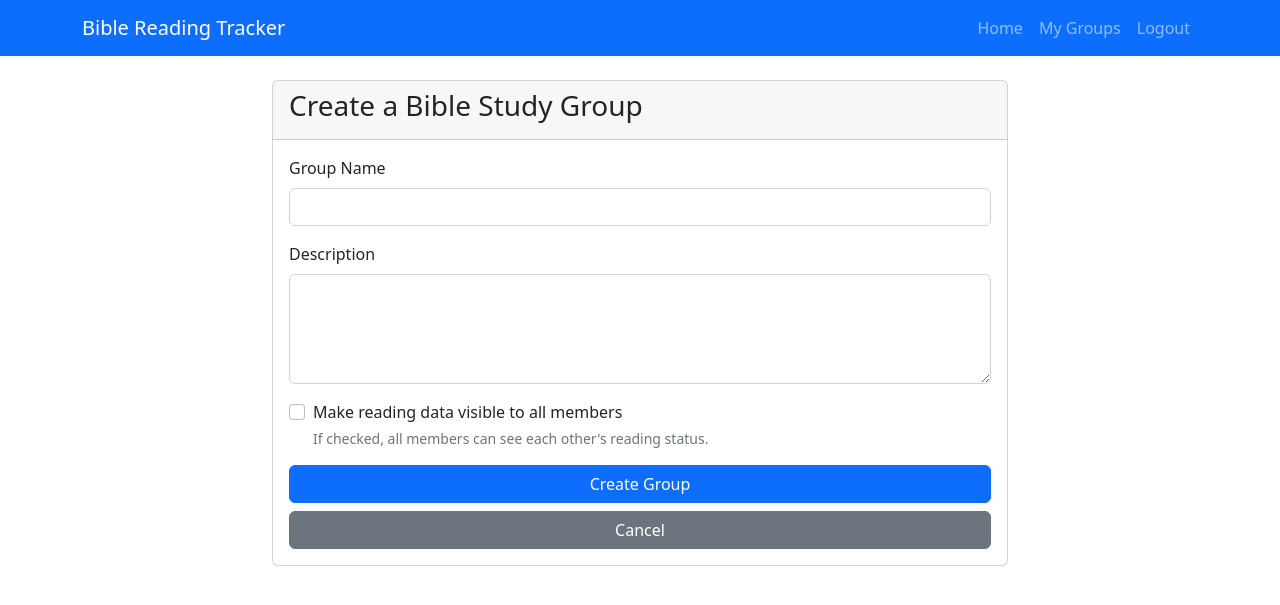
After one commit to rtang0203/bibletracker2, a Flask app: page /groups/create in a window 1280 px wide. The commit adds this page. Shown: the top 605 px of the page. Run offline with Flask 2, Linux system fonts and the light colour scheme; the visitor is signed in with stand-in values (Sample User, id 1).

Commit message:
groups routes

```diff
--- a/app/auth/__init__.py
+++ b/app/auth/__init__.py
@@ -3,4 +3,5 @@ from flask import Blueprint
 
 auth_bp = Blueprint('auth', __name__, url_prefix='/auth')
 
-from app.auth import routes
+# Use relative import for routes
+from . import routes
--- a/app/auth/forms.py
+++ b/app/auth/forms.py
@@ -2,7 +2,7 @@
 from flask_wtf import FlaskForm
 from wtforms import StringField, PasswordField, BooleanField, SubmitField
 from wtforms.validators import DataRequired, Email, EqualTo, ValidationError
-from app.models import User
+from ..models import User
 
 class LoginForm(FlaskForm):
     username_or_email = StringField('Username or Email', validators=[DataRequired()])
--- a/app/auth/routes.py
+++ b/app/auth/routes.py
@@ -3,9 +3,9 @@
 from flask import render_template, redirect, url_for, flash, request
 from flask_login import login_user, logout_user, current_user, login_required
 from app import db
-from app.auth import auth_bp
-from app.models import User
-from app.auth.forms import LoginForm, RegistrationForm  # We'll create these forms next
+from . import auth_bp # Relative import for blueprint
+from ..models import User # Relative import for models
+from .forms import LoginForm, RegistrationForm  # Relative import for forms
 
 @auth_bp.route('/login', methods=['GET', 'POST'])
 def login():
--- a/app/groups/__init__.py
+++ b/app/groups/__init__.py
@@ -3,4 +3,5 @@ from flask import Blueprint
 
 groups_bp = Blueprint('groups', __name__, url_prefix='/groups')
 
-from app.groups import routes
+# Import routes at the end to potentially avoid circular dependencies during initialization
+from . import routes # Use relative import
--- /dev/null
+++ b/app/groups/forms.py
@@ -0,0 +1,20 @@
+# app/groups/forms.py
+from flask_wtf import FlaskForm
+from wtforms import StringField, TextAreaField, BooleanField, SubmitField
+from wtforms.validators import DataRequired, Length, ValidationError
+from ..models import Group
+
+class CreateGroupForm(FlaskForm):
+    name = StringField('Group Name', validators=[DataRequired(), Length(min=3, max=100)])
+    description = TextAreaField('Description', validators=[Length(max=500)])
+    is_data_public = BooleanField('Make reading data visible to all members')
+    submit = SubmitField('Create Group')
+
+class JoinGroupForm(FlaskForm):
+    group_code = StringField('Group Code', validators=[DataRequired(), Length(min=8, max=8)])
+    submit = SubmitField('Join Group')
+
+    def validate_group_code(self, group_code):
+        group = Group.query.filter_by(group_code=group_code.data.upper()).first()
+        if not group:
+            raise ValidationError('Invalid group code. Please check and try again.')
--- a/app/groups/routes.py
+++ b/app/groups/routes.py
@@ -1,10 +1,106 @@
 # Group management routes
+
 # app/groups/routes.py
-from flask import render_template
-from flask_login import login_required
+from flask import render_template, redirect, url_for, flash, request
+from flask_login import current_user, login_required
+from app import db
 from app.groups import groups_bp
+from app.models import Group, User, group_members
+from .forms import CreateGroupForm, JoinGroupForm # Use relative import
 
 @groups_bp.route('/my-groups')
 @login_required
 def my_groups():
-    return render_template('groups/my_groups.html', title='My Groups')
+    user_groups = current_user.groups
+    return render_template('groups/my_groups.html', title='My Groups', groups=user_groups)
+
+@groups_bp.route('/create', methods=['GET', 'POST'])
+@login_required
+def create_group():
+    # from app.groups.forms import CreateGroupForm # Removed import from here
+    form = CreateGroupForm()
+    if form.validate_on_submit():
+        group = Group(
+            name=form.name.data,
+            description=form.description.data,
+            created_by=current_user.id,
+            is_data_public=form.is_data_public.data
+        )
+        db.session.add(group)
+        db.session.commit()
+
+        # Add the creator as a member and admin
+        current_user.groups.append(group)
+
+        # Update the association table to set is_admin=True
+        stmt = group_members.update().where(
+            (group_members.c.user_id == current_user.id) &
+            (group_members.c.group_id == group.id)
+        ).values(is_admin=True)
+
+        db.session.execute(stmt)
+        db.session.commit()
+
+        flash(f'Group "{group.name}" created successfully! Group code: {group.group_code}')
+        return redirect(url_for('groups.view_group', group_id=group.id))
+
+    return render_template('groups/create_group.html', title='Create Group', form=form)
+
+@groups_bp.route('/join', methods=['GET', 'POST'])
+@login_required
+def join_group():
+    # from app.groups.forms import JoinGroupForm # Removed import from here
+    form = JoinGroupForm()
+    if form.validate_on_submit():
+        group = Group.query.filter_by(group_code=form.group_code.data.upper()).first()
+
+        # Check if user is already a member
+        if group in current_user.groups:
+            flash('You are already a member of this group.')
+            return redirect(url_for('groups.view_group', group_id=group.id))
+
+        # Add user to group
+        current_user.groups.append(group)
+        db.session.commit()
+
+        flash(f'You have successfully joined "{group.name}"!')
+        return redirect(url_for('groups.view_group', group_id=group.id))
+
+    return render_template('groups/join_group.html', title='Join Group', form=form)
+
+@groups_bp.route('/view/<int:group_id>')
+@login_required
+def view_group(group_id):
+    group = Group.query.get_or_404(group_id)
+
+    # Check if user is a member of this group
+    if group not in current_user.groups:
+        flash('You are not a member of this group.')
+        return redirect(url_for('groups.my_groups'))
+
+    # Check if user is an admin of this group
+    is_admin = db.session.query(group_members).filter(
+        group_members.c.user_id == current_user.id,
+        group_members.c.group_id == group.id,
+        group_members.c.is_admin == True
+    ).first() is not None
+
+    return render_template('groups/view_group.html', title=group.name, group=group, is_admin=is_admin)
+
+@groups_bp.route('/leave/<int:group_id>')
+@login_required
+def leave_group(group_id):
+    group = Group.query.get_or_404(group_id)
+
+    # Can't leave if you're the creator
+    if group.created_by == current_user.id:
+        flash('As the group creator, you cannot leave the group.')
+        return redirect(url_for('groups.view_group', group_id=group.id))
+
+    # Remove user from group
+    if group in current_user.groups:
+        current_user.groups.remove(group)
+        db.session.commit()
+        flash(f'You have left "{group.name}".')
+
+    return redirect(url_for('groups.my_groups'))
--- a/app/models.py
+++ b/app/models.py
@@ -10,7 +10,7 @@ from app import db  # Import db from app package
 group_members = db.Table('group_members',
     db.Column('user_id', db.Integer, db.ForeignKey('users.id'), primary_key=True),
     db.Column('group_id', db.Integer, db.ForeignKey('groups.id'), primary_key=True),
-    db.Column('joined_at', db.DateTime, default=datetime.utcnow),
+    db.Column('joined_at', db.DateTime, default=db.func.now()),
     db.Column('is_admin', db.Boolean, default=False)
 )
 
@@ -21,7 +21,7 @@ class User(UserMixin, db.Model):  # Inherit from UserMixin
     username = db.Column(db.String(80), unique=True, nullable=False)
     email = db.Column(db.String(120), unique=True, nullable=False)
     password_hash = db.Column(db.String(256), nullable=False)
-    created_at = db.Column(db.DateTime, default=datetime.utcnow)
+    created_at = db.Column(db.DateTime, default=db.func.now())
 
     # Relationships
     groups = db.relationship('Group', secondary=group_members,
@@ -44,7 +44,7 @@ class Group(db.Model):
     name = db.Column(db.String(100), nullable=False)
     description = db.Column(db.Text)
     group_code = db.Column(db.String(10), unique=True, nullable=False)
-    created_at = db.Column(db.DateTime, default=datetime.utcnow)
+    created_at = db.Column(db.DateTime, default=db.func.now())
     is_data_public = db.Column(db.Boolean, default=True)
 
     # Foreign Keys
--- a/app/readings/__init__.py
+++ b/app/readings/__init__.py
@@ -3,4 +3,5 @@ from flask import Blueprint
 
 readings_bp = Blueprint('readings', __name__, url_prefix='/readings')
 
-from app.readings import routes
+# Use relative import for routes
+from . import routes
--- a/app/readings/routes.py
+++ b/app/readings/routes.py
@@ -2,7 +2,7 @@
 # app/readings/routes.py
 from flask import render_template
 from flask_login import login_required
-from app.readings import readings_bp
+from . import readings_bp
 
 @readings_bp.route('/')
 @login_required
--- /dev/null
+++ b/app/templates/groups/create_group.html
@@ -0,0 +1,44 @@
+<!-- app/templates/groups/create_group.html -->
+{% extends "base.html" %}
+
+{% block content %}
+<div class="row justify-content-center">
+    <div class="col-md-8">
+        <div class="card">
+            <div class="card-header">
+                <h3>Create a Bible Study Group</h3>
+            </div>
+            <div class="card-body">
+                <form method="post" action="">
+                    {{ form.hidden_tag() }}
+                    <div class="mb-3">
+                        {{ form.name.label(class="form-label") }}
+                        {{ form.name(class="form-control") }}
+                        {% for error in form.name.errors %}
+                        <span class="text-danger">{{ error }}</span>
+                        {% endfor %}
+                    </div>
+                    <div class="mb-3">
+                        {{ form.description.label(class="form-label") }}
+                        {{ form.description(class="form-control", rows=4) }}
+                        {% for error in form.description.errors %}
+                        <span class="text-danger">{{ error }}</span>
+                        {% endfor %}
+                    </div>
+                    <div class="mb-3 form-check">
+                        {{ form.is_data_public(class="form-check-input") }}
+                        {{ form.is_data_public.label(class="form-check-label") }}
+                        <small class="form-text text-muted d-block">
+                            If checked, all members can see each other's reading status.
+                        </small>
+                    </div>
+                    <div class="d-grid gap-2">
+                        {{ form.submit(class="btn btn-primary") }}
+                        <a href="{{ url_for('groups.my_groups') }}" class="btn btn-secondary">Cancel</a>
+                    </div>
+                </form>
+            </div>
+        </div>
+    </div>
+</div>
+{% endblock %}
```
Also changed, not shown: app/__init__.py (+5 -5 lines), app/templates/groups/join_group.html (added, +33 -0 lines), app/templates/groups/my_groups.html (+34 -2 lines), app/templates/groups/view_group.html (added, +56 -0 lines).
